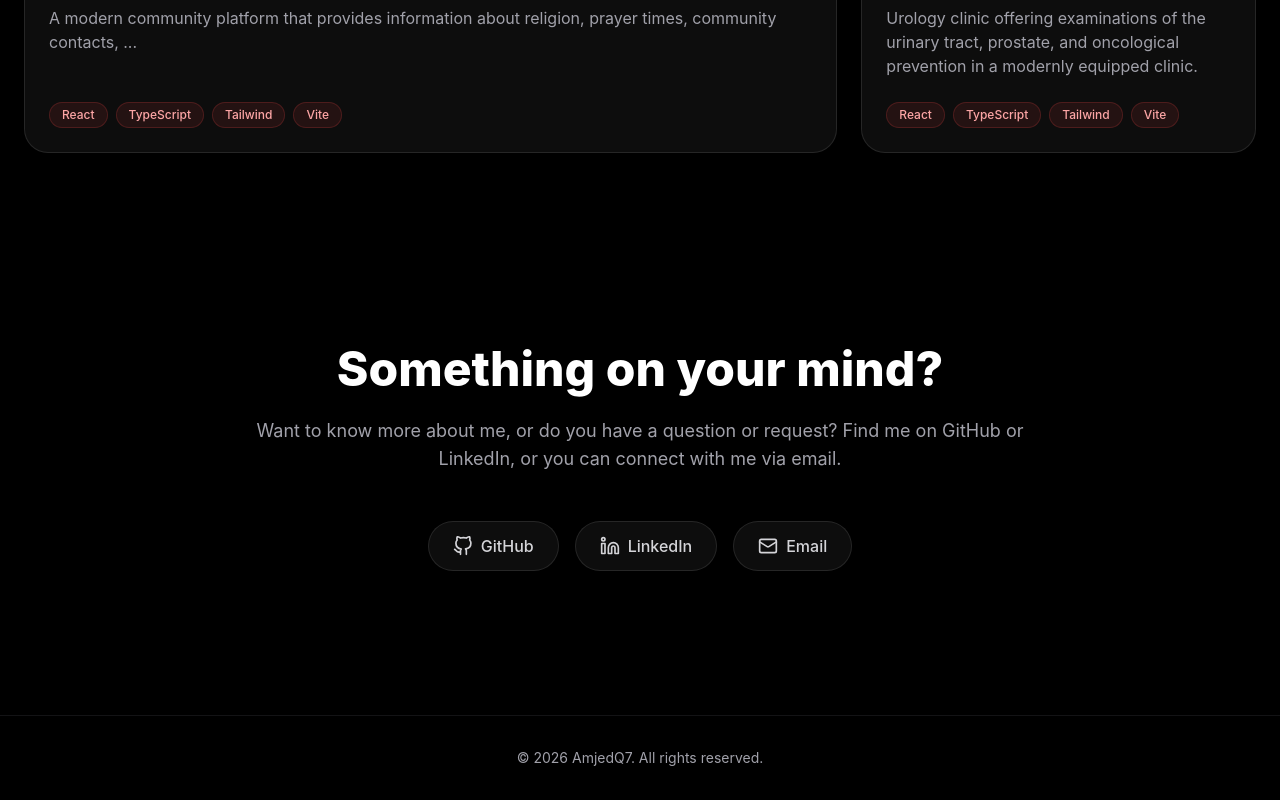
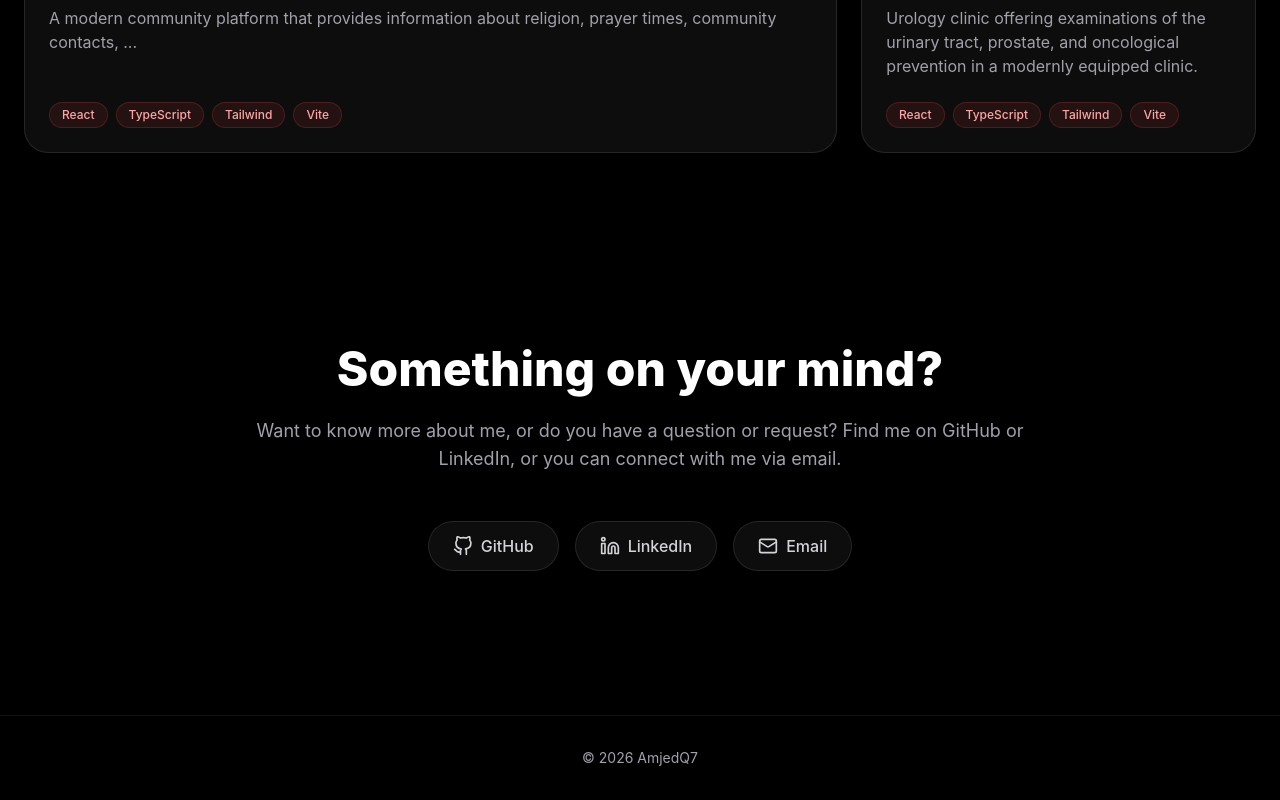
Before and after one commit to amjedq7/portfolio, a React (Vite) app: page / in a window 1280 px wide. Shown: the part 2083-2883 px from the top of the page. Built offline with nearby package versions, Linux system fonts and the light colour scheme.

Commit message:
remove from footer 'All rigts reserved'

```diff
--- a/src/components/Footer.tsx
+++ b/src/components/Footer.tsx
@@ -1,7 +1,7 @@
 export default function Footer() {
   return (
     <footer className="relative z-10 py-8 text-center text-zinc-500 dark:text-zinc-400 text-sm border-t border-zinc-200 dark:border-zinc-800/50 mt-12 bg-white/30 dark:bg-black/30 backdrop-blur-md">
-      <p>&copy; {new Date().getFullYear()} AmjedQ7. All rights reserved.</p>
+      <p>&copy; 2026 AmjedQ7</p>
     </footer>
   );
 }
```
